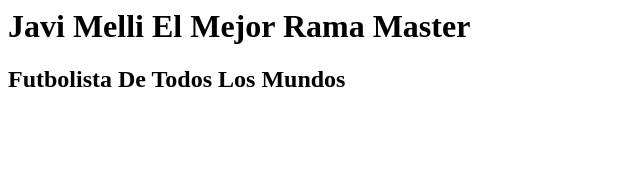
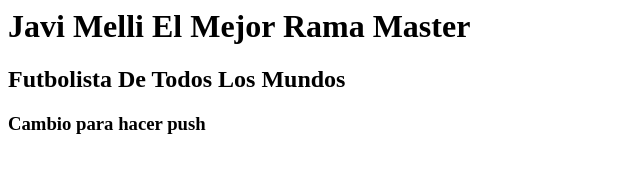
Before and after one commit to javimelli/cursoGitViewnext, a plain HTML site: page index.html in a window 1280 px wide. Shown: the whole page, without its empty margins (0-640 px from the left). Drawn offline with Linux system fonts and the light colour scheme.

Commit message:
Primer Commit Push

```diff
--- a/index.html
+++ b/index.html
@@ -7,6 +7,7 @@
 
 <h1> Javi Melli El Mejor Rama Master</h1>
 <h2> Futbolista  De Todos Los Mundos</h2>
+<h3> Cambio para hacer push </h3>
 
 </Body>
 
```
